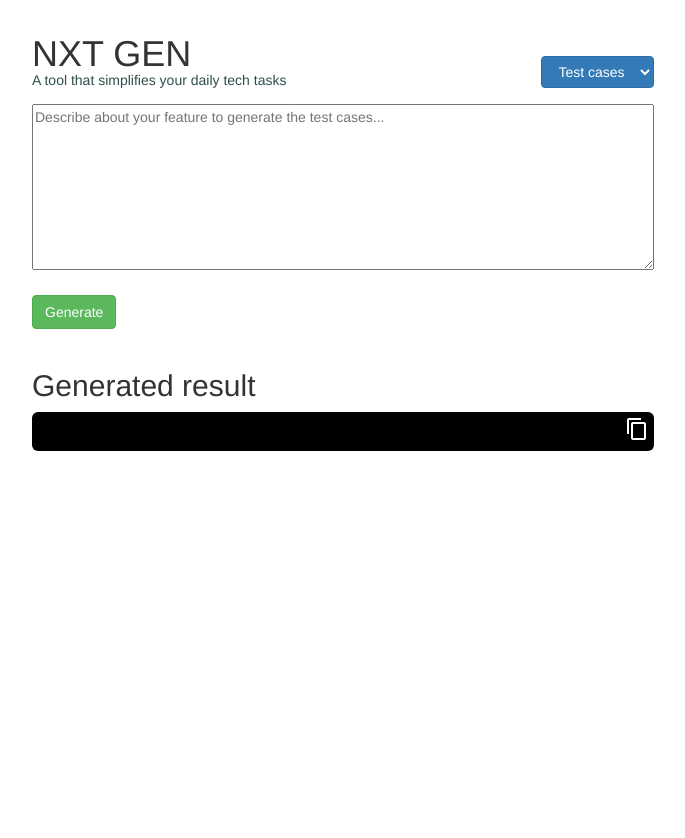
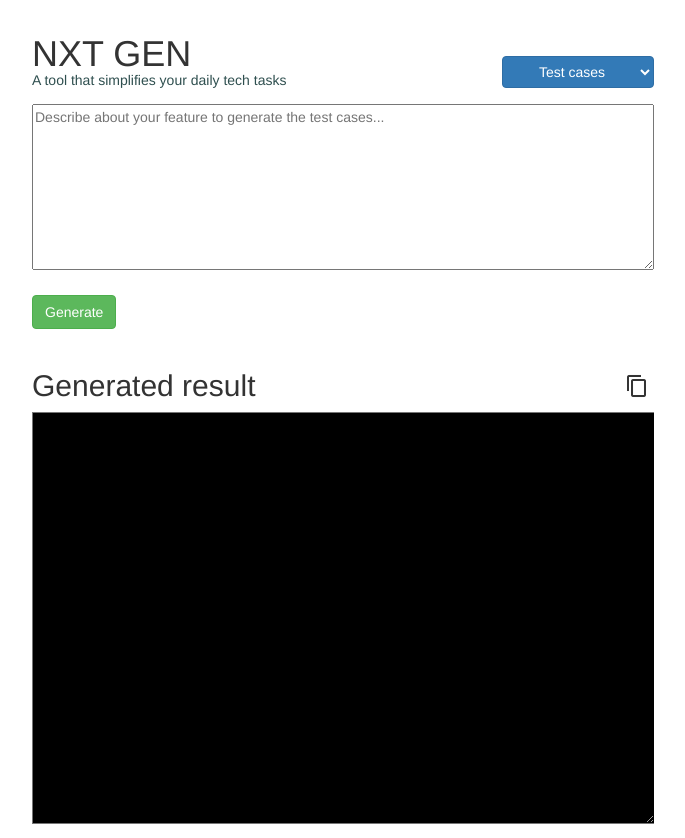
Before and after one commit to pandia-dev/nxt-gen-app, a Flask app: page / in a window 1280 px wide. Shown: the whole page, without its empty margins (297-982 px from the left). Before the commit the page ends 451 px from the top, so only its background shows below. Run offline with Flask 3, Linux system fonts and the light colour scheme; some libraries are stand-ins or nearby versions.

Commit message:
added automation test code feature

```diff
--- a/static/myscript.js
+++ b/static/myscript.js
@@ -29,15 +29,27 @@ function onTaskChange() {
     const promtTextArea = document.getElementById('seed-text');
     const placeholderForTestCase = 'Describe about your feature to generate the test cases...';
     const placeholderForUS = 'Say something about your requirement to write the User story...';
-    promtTextArea.placeholder = selectedTask === 'testCase' ? placeholderForTestCase : placeholderForUS;
+    promtTextArea.placeholder = selectedTask === 'userStory' ? placeholderForUS : placeholderForTestCase;
 }
 
 function generateText() {
     const seedText = document.getElementById('seed-text').value;
     const selectedTask = document.getElementById('task').value;
-    promptForTestCase = "Write a test for the following requirement,"
-    promptForUserStory = "Write an user story for following feature,"
-    processedInputTest = `${selectedTask === 'testCase' ? promptForTestCase : promptForUserStory} "${seedText}"`
+    const promptForTestCase = "Write a step by step manual software test case for the following requirement,"
+    const promptForAutomationCode = "Write a software test case code for the following requirement,"
+    const promptForUserStory = "Write an user story for the following feature,"
+    let processedInputTest
+    switch (selectedTask) {
+        case 'testCase':
+            processedInputTest = `${promptForTestCase} "${seedText}"`;
+            break;
+        case 'automationCode':
+            processedInputTest = `${promptForAutomationCode} "${seedText}"`;
+            break;
+        case 'userStory':
+            processedInputTest = `${promptForUserStory} "${seedText}"`;
+            break;
+    }
     getGeneratedResponse(processedInputTest)
 }
 
--- a/templates/nxt-gen.html
+++ b/templates/nxt-gen.html
@@ -28,11 +28,15 @@
 
         #generatedText {
             padding: 5px;
+            width: -webkit-fill-available;
+            background: black;
+            border-right: none;
         }
 
         #clipboard {
             cursor: pointer;
-            padding: 5px;
+            padding-top: 25px;
+            padding-right: 5px;
         }
 
         #titleSection {
@@ -42,6 +46,10 @@
 
         #seed-text {
             width: -webkit-fill-available;
+        }
+        #result-title {
+            display: flex;
+            justify-content: space-between;
         }
     </style>
 </head>
@@ -55,7 +63,8 @@
         <div style="position: relative; top: 3em;">
             <select name="taskType" id="task" class="btn btn-primary" onchange="onTaskChange()">
                 <option value="testCase">Test cases</option>
-                <option value="UserStory">User story</option>
+                <option value="automationCode">Automation code</option>
+                <option value="userStory">User story</option>
             </select>
         </div>
     </div>
@@ -65,10 +74,12 @@
         <button type="submit" class="btn btn-success" onclick="generateText()">Generate</button><br><br>
     </div>
     <div id="response-section">
-        <h2>Generated result</h2>
+        <div id="result-title">
+            <h2>Generated result</h2>
+            <span id="clipboard" onclick="onCopyToClipbord()"><i class="material-icons">content_copy</i></span>
+        </div>
         <div id="output-section">
-            <div id="generatedText"></div>
-            <span id="clipboard" onclick="onCopyToClipbord()"><i class="material-icons">content_copy</i></span>
+            <textarea rows="20" id="generatedText"></textarea>
         </div>
     </div>
 </body>
```
